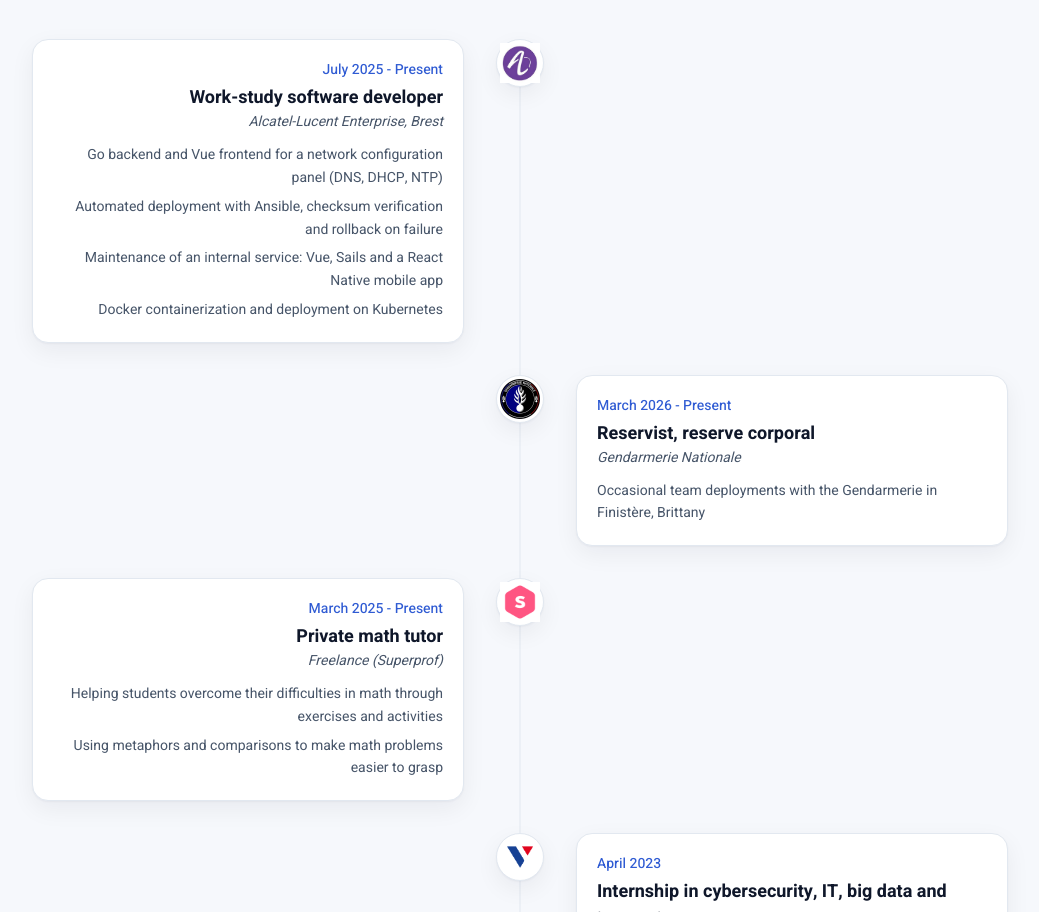
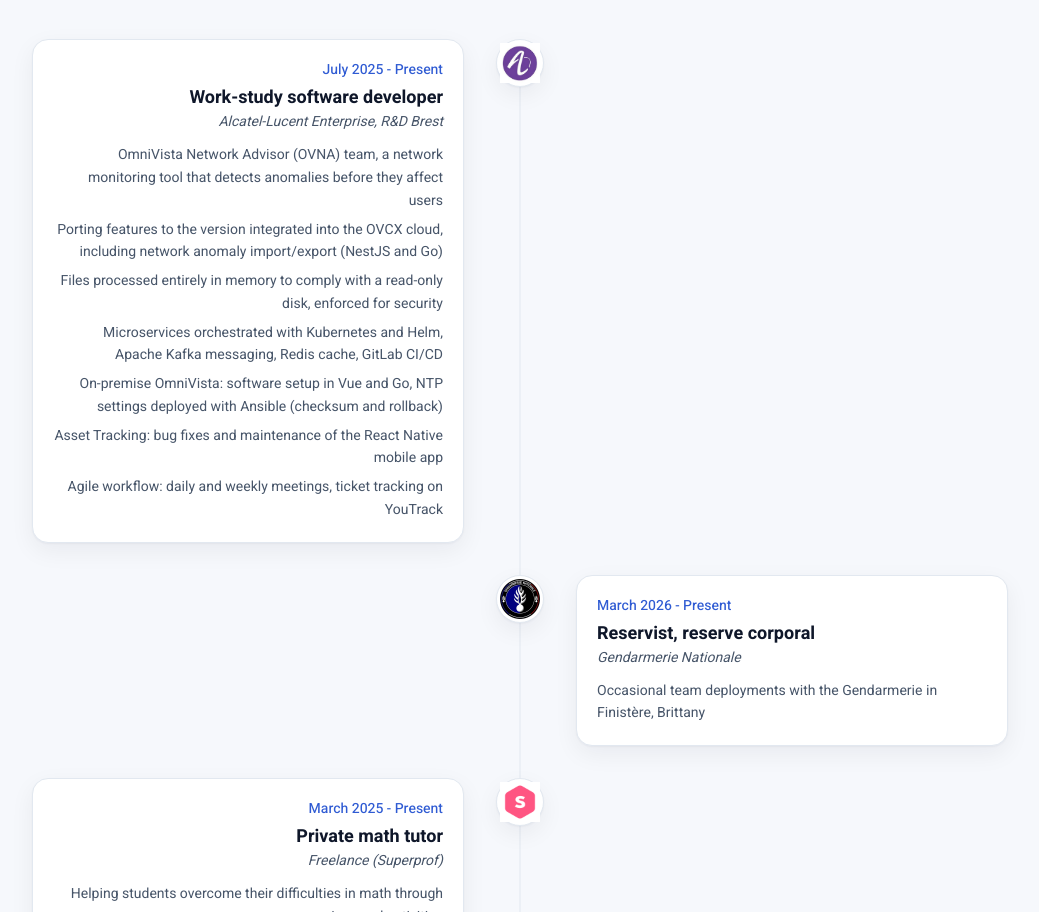
Before and after one commit to 0x-Saegor/ReactPortfolio, a React (Vite) app: page /about in a window 1280 px wide. Shown: the part 2774-3686 px from the top of the page, without its empty margins (120-1159 px from the left). Built offline with nearby package versions, Linux system fonts and the light colour scheme.

Commit message:
Alternance chez ALE detaillee a partir du rapport

```diff
--- a/src/sections/About/TimelineJob/index.jsx
+++ b/src/sections/About/TimelineJob/index.jsx
@@ -11,25 +11,37 @@
 const experiences = [
   {
     title: { fr: "Développeur logiciel en alternance", en: "Work-study software developer" },
-    company: "Alcatel-Lucent Enterprise, Brest",
+    company: "Alcatel-Lucent Enterprise, R&D Brest",
     date: { fr: "Juillet 2025 - Aujourd'hui", en: "July 2025 - Present" },
     logo: alcatel,
     points: [
       {
-        fr: "Backend Go et frontend Vue pour un panneau de configuration réseau (DNS, DHCP, NTP)",
-        en: "Go backend and Vue frontend for a network configuration panel (DNS, DHCP, NTP)",
+        fr: "Équipe OmniVista Network Advisor (OVNA), un outil de supervision réseau qui détecte les anomalies avant qu'elles n'impactent les utilisateurs",
+        en: "OmniVista Network Advisor (OVNA) team, a network monitoring tool that detects anomalies before they affect users",
       },
       {
-        fr: "Déploiement automatisé avec Ansible, contrôle de checksum et rollback en cas d'échec",
-        en: "Automated deployment with Ansible, checksum verification and rollback on failure",
+        fr: "Portage de fonctionnalités vers la version intégrée au cloud OVCX, dont l'import/export d'anomalies réseau (NestJS et Go)",
+        en: "Porting features to the version integrated into the OVCX cloud, including network anomaly import/export (NestJS and Go)",
       },
       {
-        fr: "Maintenance d'un service interne : Vue, Sails et application mobile React Native",
-        en: "Maintenance of an internal service: Vue, Sails and a React Native mobile app",
+        fr: "Fichiers traités entièrement en mémoire pour respecter un disque en lecture seule, imposé pour la sécurité",
+        en: "Files processed entirely in memory to comply with a read-only disk, enforced for security",
       },
       {
-        fr: "Conteneurisation Docker et déploiement sur Kubernetes",
-        en: "Docker containerization and deployment on Kubernetes",
+        fr: "Micro-services orchestrés avec Kubernetes et Helm, messaging Apache Kafka, cache Redis, CI/CD GitLab",
+        en: "Microservices orchestrated with Kubernetes and Helm, Apache Kafka messaging, Redis cache, GitLab CI/CD",
+      },
+      {
+        fr: "OmniVista on-premise : setup du logiciel en Vue et Go, réglages NTP déployés avec Ansible (checksum et rollback)",
+        en: "On-premise OmniVista: software setup in Vue and Go, NTP settings deployed with Ansible (checksum and rollback)",
+      },
+      {
+        fr: "Asset Tracking : correction de bugs et maintenance de l'application mobile React Native",
+        en: "Asset Tracking: bug fixes and maintenance of the React Native mobile app",
+      },
+      {
+        fr: "Méthode agile : daily et weekly meetings, suivi des tickets sur YouTrack",
+        en: "Agile workflow: daily and weekly meetings, ticket tracking on YouTrack",
       },
     ],
   },
```
